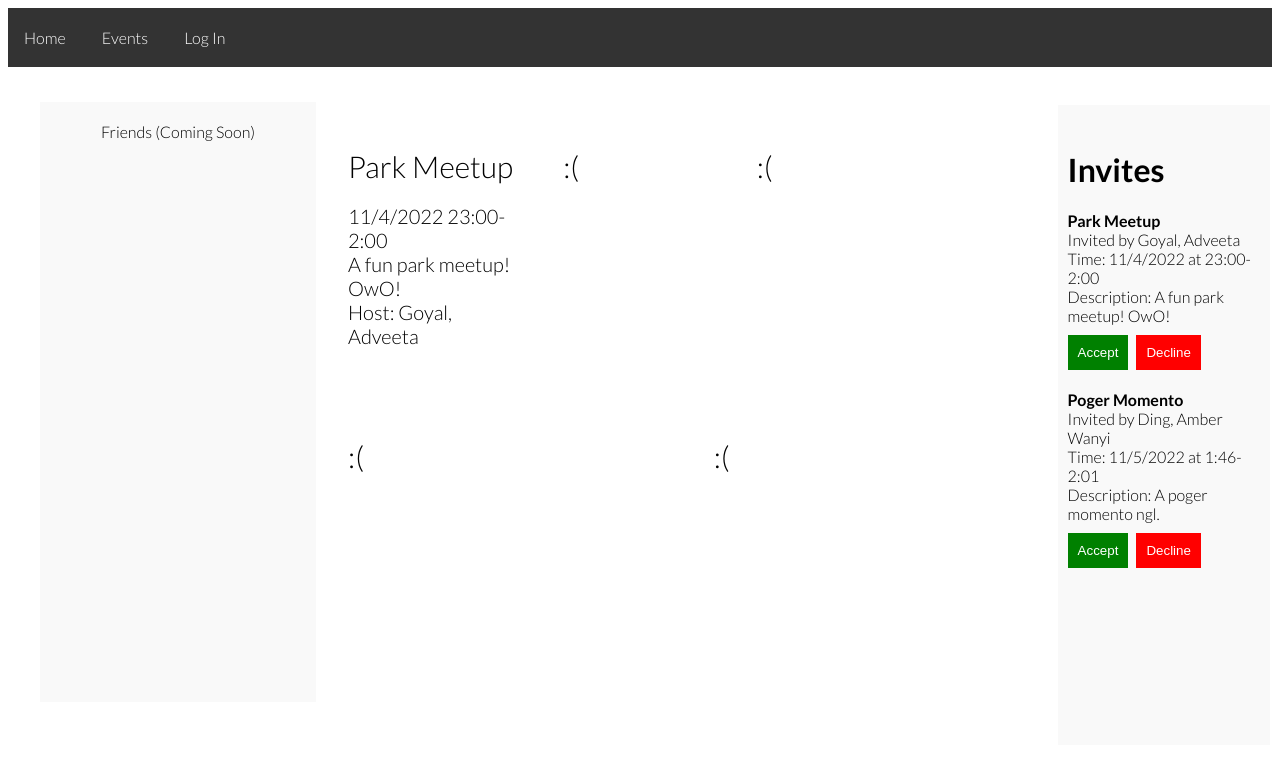
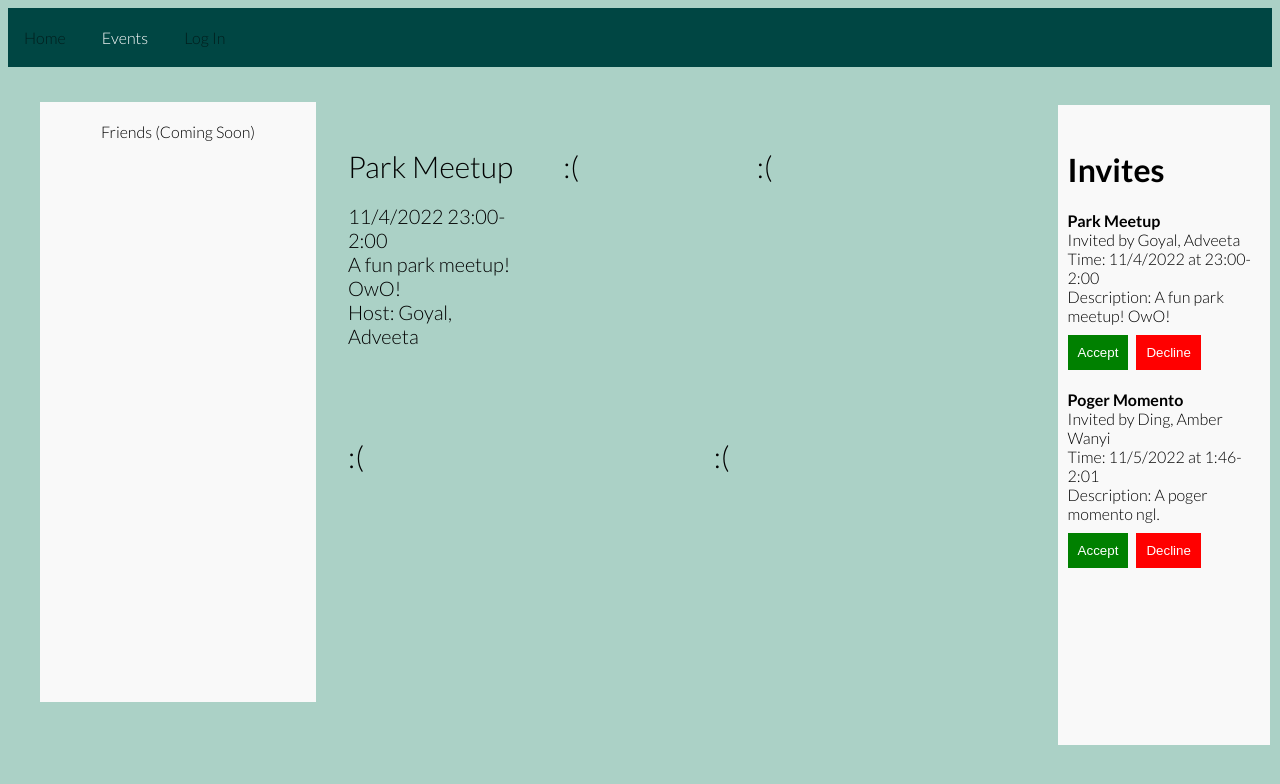
Before and after one commit to InfinityChicken/OptimeSource, a website: page main/index.html in a window 1280 px wide. Drawn offline with Linux system fonts and the light colour scheme.

Commit message:
new css changes

```diff
--- a/main/style.css
+++ b/main/style.css
@@ -2,7 +2,7 @@
     body {
       font-family: 'Inter', sans-serif;
       font-family: 'Lato', sans-serif;
-
+      background-color: #abd1c6;
     }
     .event {
         height: 40%;
@@ -13,13 +13,13 @@
     }
     .navbar {
         overflow: hidden;
-        background-color: #333;
+        background-color: #004643;
         /* padding: 10px 10px; */
     }
     .navbar a {
         float: left;
         font-size: 16px;
-        color: white;
+        color: #001e1d;
         text-align: center;
         padding: 20px 16px;
         text-decoration: none;
@@ -39,7 +39,7 @@
         margin: 0;
     }
     .navbar a:hover, .dropdown:hover .dropbtn {
-        background-color: blue;
+        background-color: #f9bc60;
     }
     .dropdown-content {
         display: none;
```
